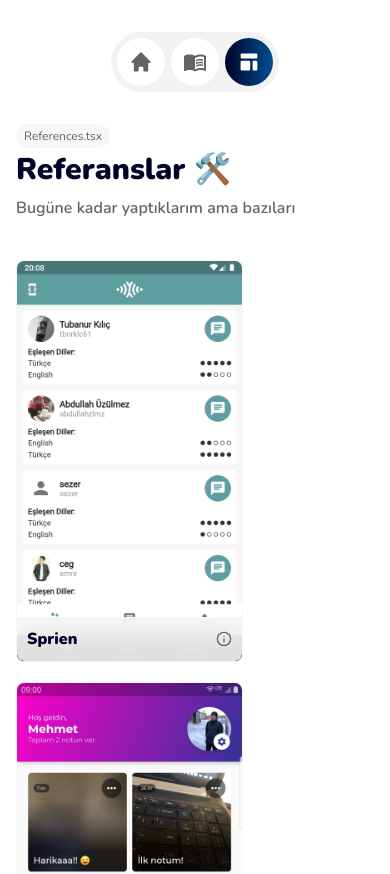
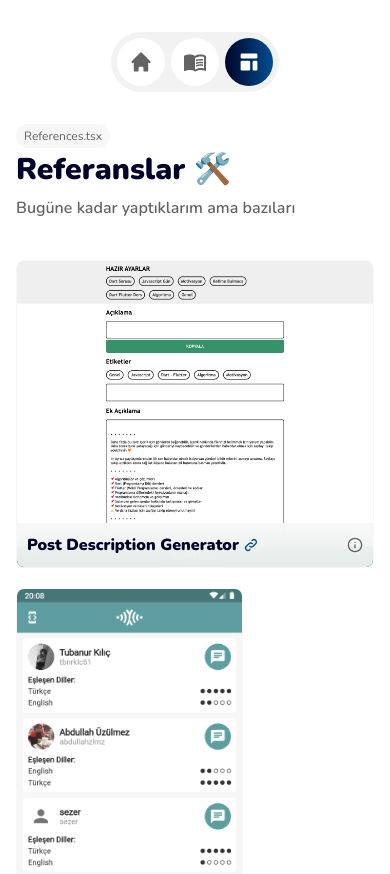
Before and after one commit to mehmetext/konukcudev-next, a Next.js app: page /references in a window 390 px wide. Shown: the top 874 px of the page. Built offline with nearby package versions, Linux system fonts and the light colour scheme.

Commit message:
link ve repoLink parametreleri eklendi

```diff
--- a/src/components/molecules/ReferencesTemplate/ReferenceItem.tsx
+++ b/src/components/molecules/ReferencesTemplate/ReferenceItem.tsx
@@ -1,6 +1,8 @@
 //Icons
 import { FiInfo } from "react-icons/fi";
 import { AiOutlineCloseCircle } from "react-icons/ai";
+import { TbLink } from "react-icons/tb";
+import { BiGitRepoForked } from "react-icons/bi";
 
 //Components
 import Accordion from "../Accordion";
@@ -9,6 +11,9 @@ import TechStack from "../TechStack";
 //React
 import { ReactNode } from "react";
 
+//Next
+import Link from "next/link";
+
 //Types
 type Props = {
 	reference: {
@@ -16,6 +21,8 @@ type Props = {
 		name: string;
 		technologies: string[];
 		content?: ReactNode;
+		repoLink?: string;
+		link?: string;
 	};
 };
 
@@ -33,8 +40,13 @@ export default function ReferenceItem({ reference }: Props) {
 						header={(toggleIsOpen, isOpen) => {
 							return (
 								<div className="flex justify-between items-center gap-2.5 p-2.5">
-									<div className="text-primary-dark font-black sm:text-xl">
-										{reference.name}
+									<div className="text-primary-dark font-black sm:text-xl flex items-center gap-1">
+										{reference.name}{" "}
+										{reference.link && (
+											<Link href={reference.link} target="_blank">
+												<TbLink className="text-primary" />
+											</Link>
+										)}
 									</div>
 									<div
 										className="cursor-pointer relative text-custom-gray"
@@ -61,6 +73,22 @@ export default function ReferenceItem({ reference }: Props) {
 									itemClassName="w-5 h-5"
 									gapClassName="gap-0.5"
 								/>
+								{reference.repoLink && (
+									<div className="flex gap-2.5">
+										{reference.repoLink && (
+											<div className="flex items-center gap-x-0.5">
+												<BiGitRepoForked className="text-primary text-base" />{" "}
+												<Link
+													href={reference.repoLink}
+													className="text-sm font-semibold"
+													target="_blank"
+												>
+													Repository
+												</Link>
+											</div>
+										)}
+									</div>
+								)}
 								{reference.content}
 							</div>
 						}
--- a/src/components/organisms/ReferencesTemplate/References.tsx
+++ b/src/components/organisms/ReferencesTemplate/References.tsx
@@ -2,11 +2,37 @@
 import Button from "@/components/atoms/Button";
 import Container from "@/components/atoms/Container";
 import ReferenceItem from "@/components/molecules/ReferencesTemplate/ReferenceItem";
+import Link from "next/link";
 
 export default function References() {
 	return (
 		<Container>
 			<div className="flex w-full flex-wrap gap-5">
+				<ReferenceItem
+					reference={{
+						image: "post-desc-generator.png",
+						name: "Post Description Generator",
+						technologies: ["react"],
+						repoLink: "https://github.com/mehmetext/post-desc-generator-react",
+						link: "https://mehmetext.github.io/post-desc-generator-react/",
+						content: (
+							<>
+								<p className="text-xs text-custom-gray">
+									React öğrenim sürecimde geliştirdiğim ilk web uygulamasıdır.{" "}
+									<Link
+										href="http://instagram.com/bikodist"
+										target="_blank"
+										className="font-bold"
+									>
+										Bi Kodist
+									</Link>{" "}
+									adlı sayfam için geliştirdim, bu proje sayesinde gönderi
+									açıklamalarımı oluşturabiliyorum.
+								</p>
+							</>
+						),
+					}}
+				/>
 				<ReferenceItem
 					reference={{
 						image: "sprien.jpg",
@@ -57,7 +83,6 @@ export default function References() {
 						),
 					}}
 				/>
-
 				<ReferenceItem
 					reference={{
 						image: "calcubody.jpg",
```
